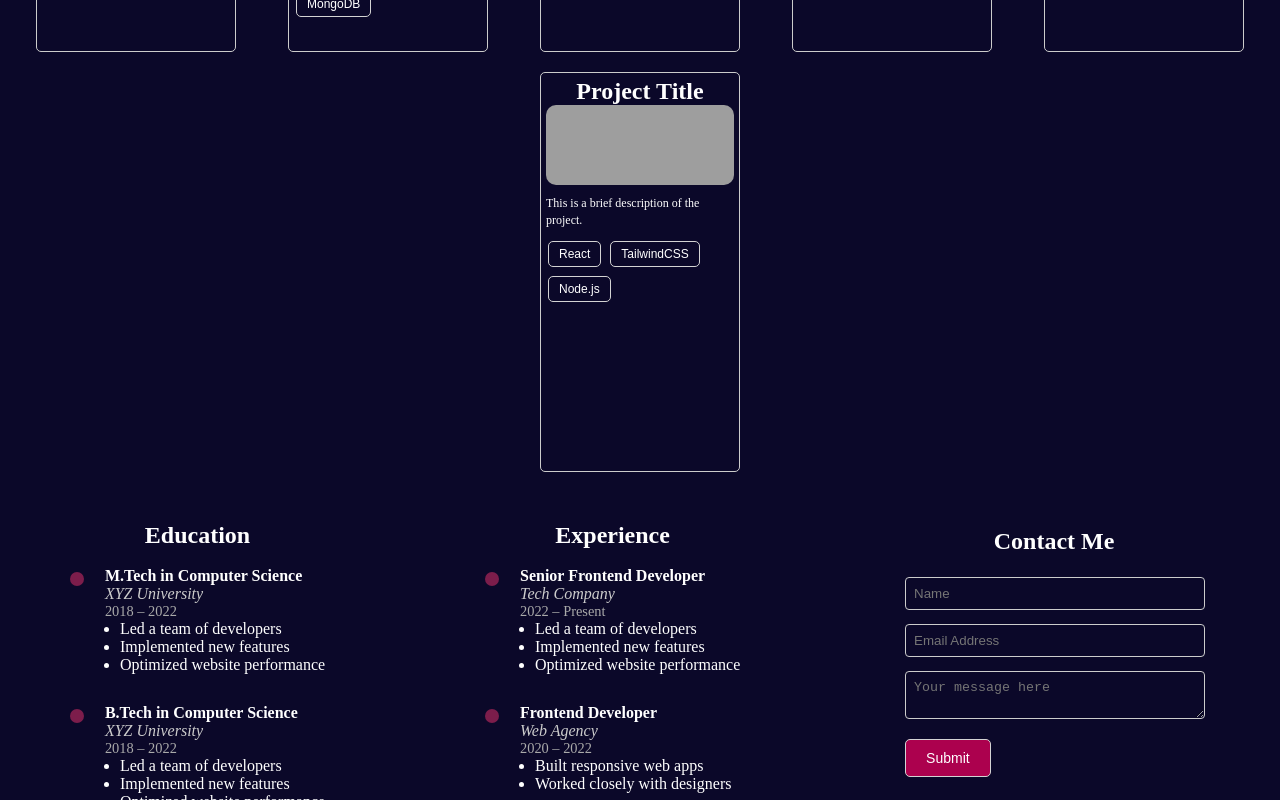
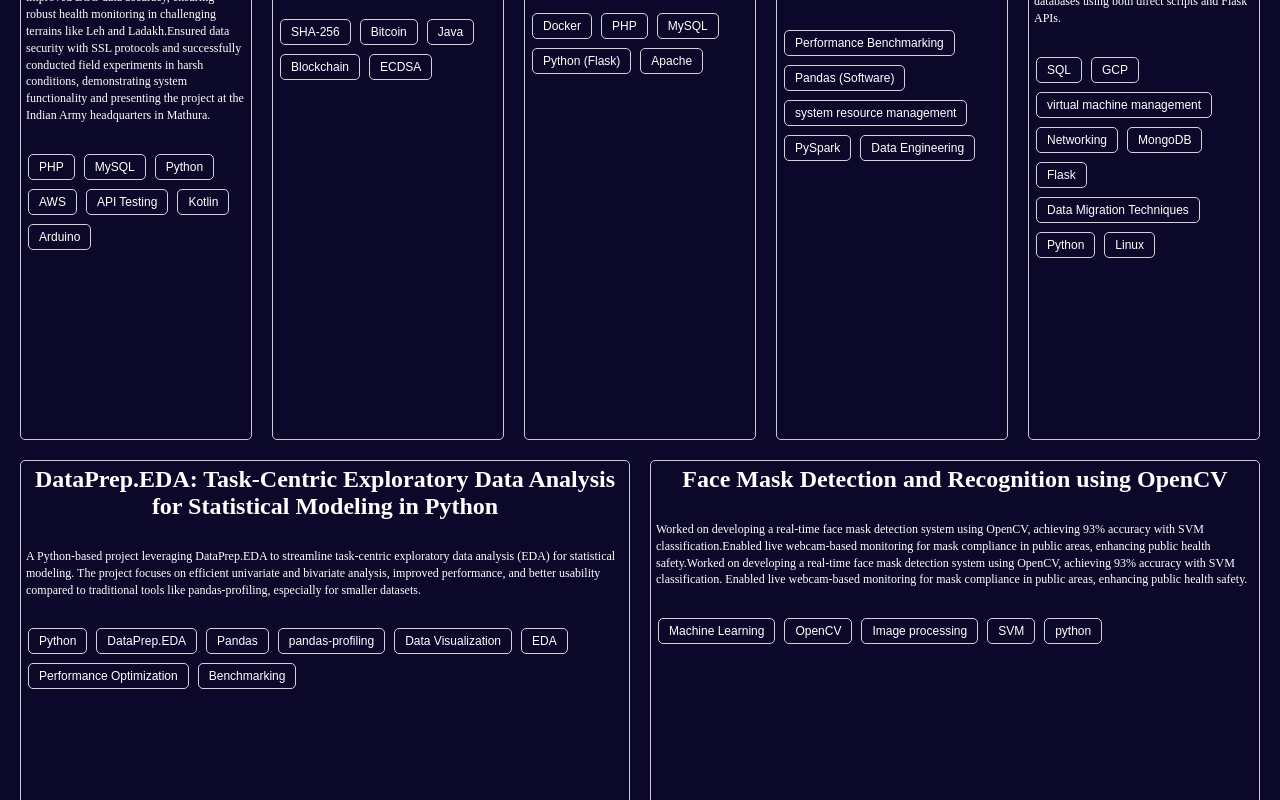
Before and after one commit to JyothiAjjarapu/Jyothi, a React (Vite) app: page / in a window 1280 px wide. Shown: the part 900-1700 px from the top of the page. Built offline with nearby package versions, Linux system fonts and the light colour scheme; grey boxes are pictures that could not be loaded.

Commit message:
Filled my data

```diff
--- a/src/Education.jsx
+++ b/src/Education.jsx
@@ -4,21 +4,15 @@ import Timeline from './Timeline.jsx';
 const education = [
     {
         role: "M.Tech in Computer Science",
-        company: "XYZ University",
-        date: "2018 – 2022",
-        responsibilities: [ "Led a team of developers",
-                "Implemented new features",
-                "Optimized website performance",
-            ]
+        company: "Indian Institute of Technology Jodhpur",
+        date: "2022 – 2024",
+        responsibilities: []
     },
     {
-        role: "B.Tech in Computer Science",
-        company: "XYZ University",
-        date: "2018 – 2022",
-        responsibilities: [ "Led a team of developers",
-                "Implemented new features",
-                "Optimized website performance",
-            ]
+        role: "B.Tech in Information Technology",
+        company: "Osmania University",
+        date: "2016 – 2020",
+        responsibilities: []
     }
 ];
     export default function Education()
--- a/src/Experience.jsx
+++ b/src/Experience.jsx
@@ -6,22 +6,23 @@ export default function Experience()
 
     const experiences = [
         {
-            role: "Senior Frontend Developer",
-            company: "Tech Company",
-            date: "2022 – Present",
+            role: "Full Stack Developer",
+            company: "Oculon.ai",
+            date: "July 2024 - Feb 2025",
             responsibilities: [
-                "Led a team of developers",
-                "Implemented new features",
-                "Optimized website performance",
+                "Scalable React Applications",
+                "Dynamic Data Dashboards",
+                "Cross-Team Collaboration"
             ],
         },
         {
-            role: "Frontend Developer",
-            company: "Web Agency",
-            date: "2020 – 2022",
+            role: "Application Development Associate",
+            company: "Accenture Solutions",
+            date: "Dec. 2020 - May 2021",
             responsibilities: [
-                "Built responsive web apps",
-                "Worked closely with designers",
+              "Linux System Administration",
+              "Dockerized Deployments Management",
+              "CI/CD Pipeline Support"
             ],
         },
     ];
--- a/src/Header.jsx
+++ b/src/Header.jsx
@@ -13,13 +13,6 @@ export default function Header() {
 
                 <h1 className = "icon-circle" >AJ</h1>
 
-                 {/* Hamburger Icon */}
-                <div className="hamburger" onClick={() => setIsOpen(!isOpen)}>
-                    <span></span>
-                    <span></span>
-                    <span></span>
-                </div>
-
                 <div className={`sections ${isOpen ? "open" : ""}`}>
                     <a href="#home" onClick={handleLinkClick}>Home</a>
                     <a href="#about" onClick={handleLinkClick}>About</a>
--- a/src/MidPage.jsx
+++ b/src/MidPage.jsx
@@ -25,8 +25,7 @@ export default function MidPage()
                         <h1 style={{color:"white"}}>Full Stack Developer</h1>
 
                         <p style = {{color:"white" ,display: 'flex', flexWrap:'wrap'}}>
-                            Lorem ipsum dolor sit amet consectetur, adipisicing elit. Sed, sequi?
-                            {/* Lorem ipsum dolor sit amet consectetur adipisicing elit. Repellat, vel? */}
+                           front-end focused full stack developer with experience in building web applications using Java, React, SQL, and Docker.
                         </p>
 
                         <button className="btn" style={{backgroundColor: "transparent", border:"1px solid grey"}}>  View my work </button>
@@ -46,9 +45,13 @@ export default function MidPage()
 
                             <p>
 
-                                Lorem ipsum dolor, sit amet consectetur adipisicing elit. Ad, ut.
-                                Lorem ipsum dolor sit amet consectetur adipisicing elit. Quidem, fugit.
-                                Lorem ipsum dolor sit amet consectetur adipisicing elit. Illo, at!
+                               I’m a Full Stack Developer with hands-on experience building web applications using Java, React, SQL and Docker, and working in Linux-based and cloud-connected environments.
+                               My background includes developing user-facing interfaces, backend services and containerized deployments, with a strong focus on writing clean, maintainable code and understanding how systems work end to end.
+                              <br /> <br />
+                               I hold an M.Tech in Computer Science from IIT Jodhpur, where I ranked 1st in my program, and have worked on projects ranging from healthcare systems and multi-container applications to security-focused backend development.
+                               I recently moved to Germany and am currently strengthening my German while staying technically active through projects and continuous learning.
+                               I’m interested in junior to mid-level roles in backend or full stack development where I can contribute reliably, learn from experienced teams and grow further in a product-focused environment.
+
                             </p>
                         </div>
 
@@ -76,10 +79,7 @@ export default function MidPage()
                             <button className="btn-skill"> AWS  </button>
                             <button className="btn-skill"> Kubernetes </button>
                             <button className="btn-skill"> Jenkins </button>
-                            {/* <button className="btn-skill">  </button>
-                            <button className="btn-skill">  </button>
-                            <button className="btn-skill">  </button>
-                            <button className="btn-skill">  </button> */}
+
                         </div>
 
                     </div>
--- a/src/Projects.jsx
+++ b/src/Projects.jsx
@@ -1,6 +1,6 @@
 import ProjectsCard from "./ProjectsCard";
 import "./css/projects.css";
-import profilePic from './assets/images/jyo-linkedin.jfif';
+// import profilePic from './assets/images/jyo-linkedin.jfif';
 
 export default function Projects()
 {
@@ -8,50 +8,59 @@ export default function Projects()
         <div className="projects-section">
 
             <ProjectsCard
-                title = {"Project Title"}
-                image = {profilePic}
-                description = {"This is a brief description of the project."+
-                "Lorem ipsum dolor sit amet consectetur adipisicing elit. Fuga, ipsum! "}
-                techstack={["React", "TailwindCSS", "Node.js"]}
+                title = {"Rakshak - A Remote Healthcare Monitoring System"}
+                // image = {profilePic}
+                description = {"Developed and deployed an end-to-end Remote Healthcare Monitoring System for the Indian Army, integrating ECG, SpO2,and Tele-Stethoscope monitoring through a secure cloud-hosted website and mobile app."
+                                +"Enhanced system capabilities with Spandan ECG integration, PPG machine development, and advanced algorithms for improved ECG data accuracy, ensuring robust health monitoring in challenging terrains like Leh and Ladakh."
+                                +"Ensured data security with SSL protocols and successfully conducted field experiments in harsh conditions, demonstrating system functionality and presenting the project at the Indian Army headquarters in Mathura."}
+                techstack={["PHP", "MySQL", "Python", "AWS", "API Testing", "Kotlin", "Arduino"]}
+            />
+
+             <ProjectsCard
+                title = {"Security Enhancement in Bitcoin Blockchain"}
+                // image = {"path/to/image.jpg"}
+                description = {"Enhanced security through modified hashing techniques, Merkle tree computations, and digital signature verification to optimize both security and verification speed. Improved digital signature verification for transactions and newly mined blocks by implementing and comparing various algorithms based on verification time, security, and usability."}
+                techstack={["SHA-256", "Bitcoin", "Java", "Blockchain", "ECDSA"]}
             />
 
             <ProjectsCard
-                title = {"Project Title"}
-                image = {profilePic}
-                description = {"This is a brief description of the project."
-                    + "Lorem ipsum dolor sit amet consectetur adipisicing elit." +"Aliquam facilis est modi praesentium autem quaerat hic recusandae non assumenda molestiae."+
-                    +"Lorem ipsum, dolor sit amet consectetur adipisicing elit. Laboriosam, ex!"+"Lorem, ipsum dolor sit amet consectetur adipisicing elit. Quibusdam, esse."
-                }
-                techstack={["React", "TailwindCSS", "Node.js", "Express.js", "MongoDB"]}
+                title = {"Multi-Container Docker Deployment with Integrated Web Applications"}
+                // image = {"path/to/image.jpg"}
+                description = {"Developed a multi-container Docker setup hosting a PHP web application and MySQL database for student record management. Integrated a Flask service to demonstrate inter-container communication within an isolated Docker network"}
+                techstack={["Docker", "PHP", "MySQL", "Python (Flask)", "Apache"]}
             />
 
             <ProjectsCard
-                title = {"Project Title"}
-                image = {"path/to/image.jpg"}
-                description = {"This is a brief description of the project."}
-                techstack={["React", "TailwindCSS", "Node.js"]}
+                title = {"Benchmarking Pandas and PySpark for Large-Scale Data Analysis"}
+                // image = {profilePic}
+                description = {"My project involved benchmarking Pandas and PySpark for handling a 10.7GB dataset. It demonstrated PySpark's superior performance in memory management, execution speed, and resource utilization compared to Pandas, which failed to process the dataset."}
+                techstack={["Performance Benchmarking", "Pandas (Software)", "system resource management", "PySpark", "Data Engineering"]}
             />
 
             <ProjectsCard
-                title = {"Project Title"}
-                image = {"path/to/image.jpg"}
-                description = {"This is a brief description of the project."}
-                techstack={["React", "TailwindCSS", "Node.js"]}
+                title = {"Data Migration between MongoDB and SQL Server Using Virtual Machines"}
+                // image = {"path/to/image.jpg"}
+                description = {"This project involved setting up two virtual machines (VMs) using GCP cloud services to simulate a MongoDB server and a SQL Server for the purpose of data migration. The goal was to transfer data between these two databases using both direct scripts and Flask APIs."}
+                techstack={["SQL", "GCP", "virtual machine management", "Networking", "MongoDB", "Flask", "Data Migration Techniques", "Python", "Linux"]}
             />
 
             <ProjectsCard
-                title = {"Project Title"}
-                image = {"path/to/image.jpg"}
-                description = {"This is a brief description of the project."}
-                techstack={["React", "TailwindCSS", "Node.js"]}
+                title={"DataPrep.EDA: Task-Centric Exploratory Data Analysis for Statistical Modeling in Python"}
+                // image={"path/to/iitjodhpur_logo.jpg"}
+                description={ "A Python-based project leveraging DataPrep.EDA to streamline task-centric exploratory data analysis (EDA) for statistical modeling. The project focuses on efficient univariate and bivariate analysis, improved performance, and better usability compared to traditional tools like pandas-profiling, especially for smaller datasets."}
+                techstack={["Python", "DataPrep.EDA", "Pandas", "pandas-profiling", "Data Visualization", "EDA", "Performance Optimization", "Benchmarking"]}
             />
 
+
             <ProjectsCard
-                title = {"Project Title"}
-                image = {"path/to/image.jpg"}
-                description = {"This is a brief description of the project."}
-                techstack={["React", "TailwindCSS", "Node.js"]}
+                title = {" Face Mask Detection and Recognition using OpenCV"}
+                // image = {"path/to/image.jpg"}
+                description = {"Worked on developing a real-time face mask detection system using OpenCV, achieving 93% accuracy with SVM classification.Enabled live webcam-based monitoring for mask compliance in public areas, enhancing public health safety.Worked on developing a real-time face mask detection system using OpenCV, achieving 93% accuracy with SVM classification. Enabled live webcam-based monitoring for mask compliance in public areas, enhancing public health safety."}
+                techstack={["Machine Learning", "OpenCV", "Image processing", "SVM", "python"]}
             />
+
+
+
         </div>
 
     )
--- a/src/ProjectsCard.jsx
+++ b/src/ProjectsCard.jsx
@@ -1,13 +1,15 @@
 import "./css/projects.css";
 
 
-export default function ProjectsCard({title, image, description, techstack})
+export default function ProjectsCard({title, description, techstack})
 {
     return(
         <div className="project-card">
             <h2> {title} </h2>
-            <img src= {image} alt="Project-image"  />
+            {/* <img src= {image} alt="Project-image"  /> */}
+            <br></br>
             <p>  {description} </p>
+            <br></br>
             <div className="techstack-buttons">
                 {techstack.map((tech, index) => (
                 <button key={index} className="button">
--- a/src/css/projects.css
+++ b/src/css/projects.css
@@ -24,9 +24,10 @@
     color: white;
 
     width: 200px;
-    height: 400px;
+    height: 700px;
     box-sizing: border-box;
     display:flex;
+    flex-grow: 1;
     flex-direction: column;
     align-items:flex-start;
 
```
Also changed, not shown: src/About.jsx (deleted, +0 -11 lines), src/extra.jsx (deleted, +0 -46 lines).
